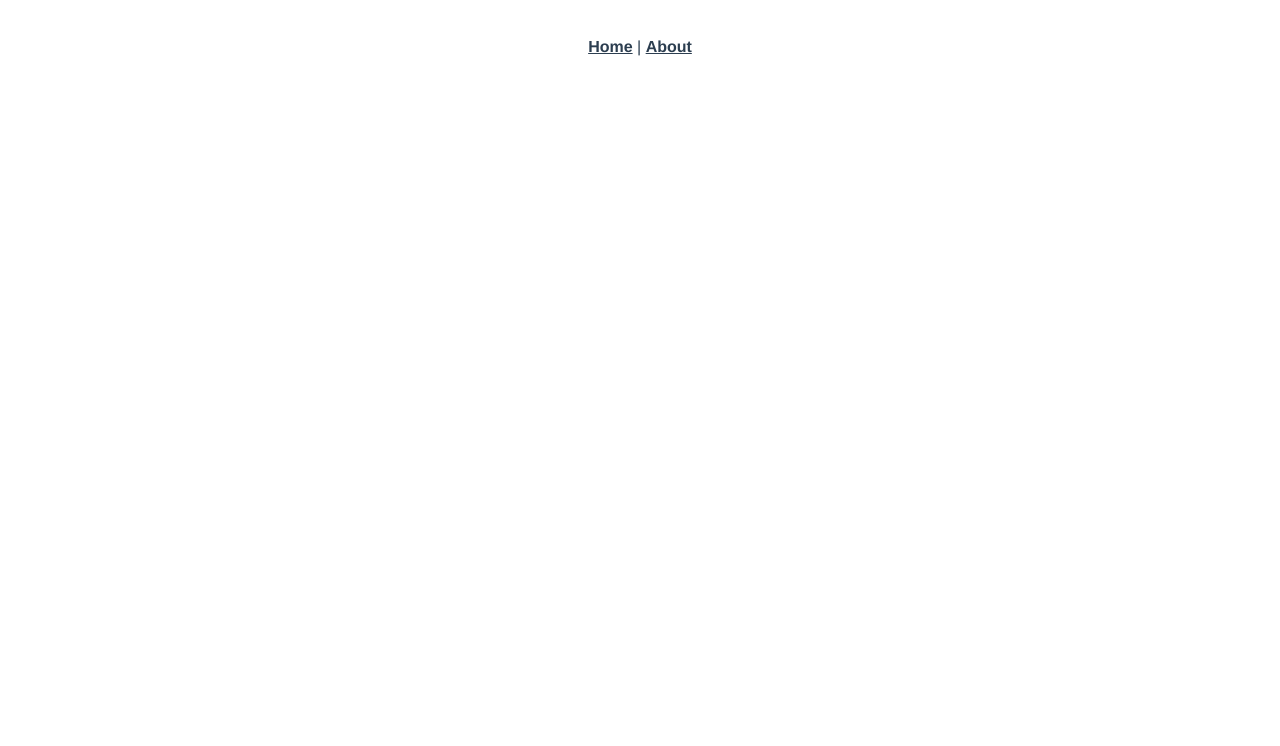
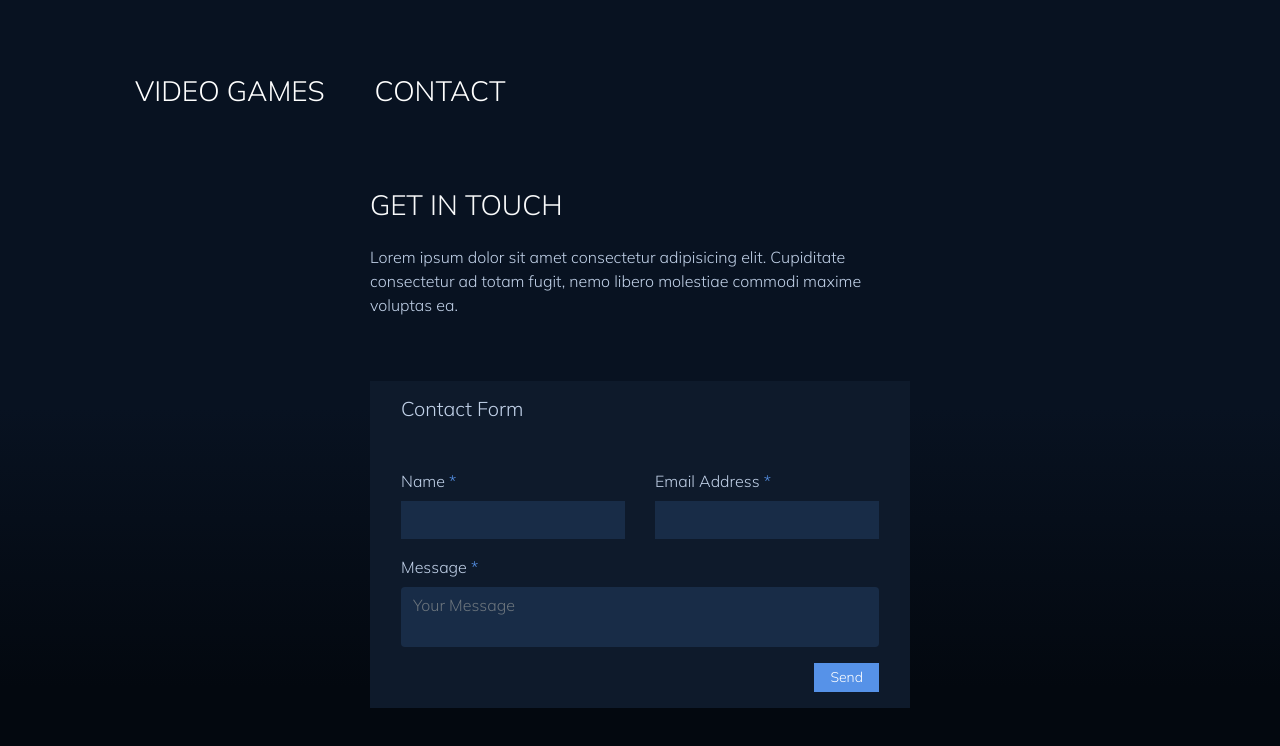
Before and after one commit to moulahi-mo/Vue-Games_Videos, a Vue app: page /contact in a window 1280 px wide. Before the commit this address had no page. Shown: the top 746 px of the page. Built offline with nearby package versions, Linux system fonts and the light colour scheme.

Commit message:
init project

```diff
--- a/public/index.html
+++ b/public/index.html
@@ -1,17 +1,43 @@
 <!DOCTYPE html>
 <html lang="">
   <head>
-    <meta charset="utf-8">
-    <meta http-equiv="X-UA-Compatible" content="IE=edge">
-    <meta name="viewport" content="width=device-width,initial-scale=1.0">
-    <link rel="icon" href="<%= BASE_URL %>favicon.ico">
+    <meta charset="utf-8" />
+    <meta http-equiv="X-UA-Compatible" content="IE=edge" />
+    <meta name="viewport" content="width=device-width,initial-scale=1.0" />
+    <link rel="icon" href="<%= BASE_URL %>favicon.ico" />
+    <link
+      href="https://fonts.googleapis.com/icon?family=Material+Icons"
+      rel="stylesheet"
+    />
+    <link
+      rel="stylesheet"
+      href="https://cdn.jsdelivr.net/npm/bootstrap@4.5.3/dist/css/bootstrap.min.css"
+      integrity="sha384-TX8t27EcRE3e/ihU7zmQxVncDAy5uIKz4rEkgIXeMed4M0jlfIDPvg6uqKI2xXr2"
+      crossorigin="anonymous"
+    />
+    <link rel="stylesheet" href="../src/scss/style.css" />
+
     <title><%= htmlWebpackPlugin.options.title %></title>
   </head>
   <body>
     <noscript>
-      <strong>We're sorry but <%= htmlWebpackPlugin.options.title %> doesn't work properly without JavaScript enabled. Please enable it to continue.</strong>
+      <strong
+        >We're sorry but <%= htmlWebpackPlugin.options.title %> doesn't work
+        properly without JavaScript enabled. Please enable it to
+        continue.</strong
+      >
     </noscript>
     <div id="app"></div>
     <!-- built files will be auto injected -->
+    <script
+      src="https://code.jquery.com/jquery-3.5.1.slim.min.js"
+      integrity="sha384-DfXdz2htPH0lsSSs5nCTpuj/zy4C+OGpamoFVy38MVBnE+IbbVYUew+OrCXaRkfj"
+      crossorigin="anonymous"
+    ></script>
+    <script
+      src="https://cdn.jsdelivr.net/npm/bootstrap@4.5.3/dist/js/bootstrap.bundle.min.js"
+      integrity="sha384-ho+j7jyWK8fNQe+A12Hb8AhRq26LrZ/JpcUGGOn+Y7RsweNrtN/tE3MoK7ZeZDyx"
+      crossorigin="anonymous"
+    ></script>
   </body>
 </html>
--- a/src/App.vue
+++ b/src/App.vue
@@ -1,30 +1,47 @@
 <template>
-  <div id="nav">
-    <router-link to="/">Home</router-link> |
-    <router-link to="/about">About</router-link>
+  <div class="container">
+    <Navbar />
+    <router-view />
   </div>
-  <router-view/>
 </template>
+<script>
+import Navbar from './components/navbar.vue';
+export default {
+  components: { Navbar },
+};
+</script>
 
 <style lang="scss">
+@import url('https://fonts.googleapis.com/css2?family=Mulish:wght@300&display=swap');
 #app {
-  font-family: Avenir, Helvetica, Arial, sans-serif;
-  -webkit-font-smoothing: antialiased;
-  -moz-osx-font-smoothing: grayscale;
-  text-align: center;
-  color: #2c3e50;
-}
+  min-height: 100vh;
+  width: 100%;
+  box-sizing: border-box;
+  background-color: #081221;
+  background: rgb(8, 18, 33);
+  background: linear-gradient(
+    180deg,
+    rgba(8, 18, 33, 1) 51%,
+    rgba(3, 8, 15, 1) 86%
+  );
 
-#nav {
-  padding: 30px;
+  color: #c1d1e8;
+  font-family: 'Mulish', sans-serif;
 
-  a {
-    font-weight: bold;
-    color: #2c3e50;
-
-    &.router-link-exact-active {
-      color: #42b983;
-    }
+  a,
+  router-link {
+    text-decoration: none !important;
+  }
+  a,
+  button,
+  input,
+  li,
+  .card,
+  i {
+    cursor: pointer;
+    border: 0;
+    outline: 0;
+    border-radius: 0;
   }
 }
 </style>
--- a/src/components/HelloWorld.vue
+++ /dev/null
@@ -1,60 +0,0 @@
-<template>
-  <div class="hello">
-    <h1>{{ msg }}</h1>
-    <p>
-      For a guide and recipes on how to configure / customize this project,<br>
-      check out the
-      <a href="https://cli.vuejs.org" target="_blank" rel="noopener">vue-cli documentation</a>.
-    </p>
-    <h3>Installed CLI Plugins</h3>
-    <ul>
-      <li><a href="https://github.com/vuejs/vue-cli/tree/dev/packages/%40vue/cli-plugin-babel" target="_blank" rel="noopener">babel</a></li>
-      <li><a href="https://github.com/vuejs/vue-cli/tree/dev/packages/%40vue/cli-plugin-pwa" target="_blank" rel="noopener">pwa</a></li>
-      <li><a href="https://github.com/vuejs/vue-cli/tree/dev/packages/%40vue/cli-plugin-router" target="_blank" rel="noopener">router</a></li>
-      <li><a href="https://github.com/vuejs/vue-cli/tree/dev/packages/%40vue/cli-plugin-vuex" target="_blank" rel="noopener">vuex</a></li>
-    </ul>
-    <h3>Essential Links</h3>
-    <ul>
-      <li><a href="https://vuejs.org" target="_blank" rel="noopener">Core Docs</a></li>
-      <li><a href="https://forum.vuejs.org" target="_blank" rel="noopener">Forum</a></li>
-      <li><a href="https://chat.vuejs.org" target="_blank" rel="noopener">Community Chat</a></li>
-      <li><a href="https://twitter.com/vuejs" target="_blank" rel="noopener">Twitter</a></li>
-      <li><a href="https://news.vuejs.org" target="_blank" rel="noopener">News</a></li>
-    </ul>
-    <h3>Ecosystem</h3>
-    <ul>
-      <li><a href="https://router.vuejs.org" target="_blank" rel="noopener">vue-router</a></li>
-      <li><a href="https://vuex.vuejs.org" target="_blank" rel="noopener">vuex</a></li>
-      <li><a href="https://github.com/vuejs/vue-devtools#vue-devtools" target="_blank" rel="noopener">vue-devtools</a></li>
-      <li><a href="https://vue-loader.vuejs.org" target="_blank" rel="noopener">vue-loader</a></li>
-      <li><a href="https://github.com/vuejs/awesome-vue" target="_blank" rel="noopener">awesome-vue</a></li>
-    </ul>
-  </div>
-</template>
-
-<script>
-export default {
-  name: 'HelloWorld',
-  props: {
-    msg: String
-  }
-}
-</script>
-
-<!-- Add "scoped" attribute to limit CSS to this component only -->
-<style scoped lang="scss">
-h3 {
-  margin: 40px 0 0;
-}
-ul {
-  list-style-type: none;
-  padding: 0;
-}
-li {
-  display: inline-block;
-  margin: 0 10px;
-}
-a {
-  color: #42b983;
-}
-</style>
--- /dev/null
+++ b/src/components/form-contact.vue
@@ -0,0 +1,84 @@
+<template>
+  <div class="card p-3">
+    <div class="form">
+      <div class="container">
+        <h5 class="mb-5">Contact Form</h5>
+        <div class="row">
+          <!-- ! name -->
+          <div class="col-12 col-md-6">
+            <div class="form-group">
+              <label for="">Name <span>*</span></label>
+              <input
+                type="text"
+                class="form-control"
+                name="name"
+                id=""
+                placeholder=""
+              />
+              <small class="form-text text-muted"></small>
+            </div>
+          </div>
+          <!-- ! email -->
+          <div class="col-12 col-md-6">
+            <div class="form-group">
+              <label for="">Email Address <span>*</span></label>
+              <input
+                type="email"
+                class="form-control"
+                name="email"
+                placeholder=""
+              />
+              <small class="form-text text-muted"></small>
+            </div>
+          </div>
+          <!-- ! Message -->
+          <div class="col-12">
+            <div class="form-group">
+              <label for="">Message <span>*</span></label>
+              <textarea
+                class="form-control"
+                name="message"
+                placeholder="Your Message"
+              ></textarea>
+              <small class="form-text text-muted"></small>
+            </div>
+            <!-- ! BUtton -->
+            <button
+              type="button"
+              class="btn btn-primary btn-sm ml-auto d-block px-3"
+            >
+              Send
+            </button>
+          </div>
+        </div>
+      </div>
+    </div>
+  </div>
+</template>
+
+<script>
+export default {};
+</script>
+
+<style lang="scss" scoped>
+.card {
+  background: #0e1a2b;
+
+  .form {
+    label span {
+      color: #5692e8;
+    }
+    .form-control {
+      background-color: #182c47;
+      border: 0;
+      outline: 0;
+    }
+    .btn {
+      background-color: #5692e8;
+    }
+    textarea {
+      resize: none;
+    }
+  }
+}
+</style>
--- /dev/null
+++ b/src/components/navbar.vue
@@ -0,0 +1,40 @@
+<template>
+  <ul class="nav ">
+    <!-- <div class="d-flex">
+      <h3 class="display-3 text-scondary text-uppercase mb-5 ml-3">
+        video games
+      </h3>
+      <h3 class="display-3 text-scondary text-uppercase mb-5 ml-5">contact</h3>
+    </div> -->
+    <div class="d-flex flex-column flex-sm-row">
+      <li class="mt-4">
+        <router-link :to="{ name: 'Home' }"> <h3>video games</h3> </router-link>
+      </li>
+      <li class="mt-4">
+        <router-link :to="{ name: 'Contact' }"> <h3>contact</h3> </router-link>
+      </li>
+    </div>
+  </ul>
+</template>
+
+<script>
+export default {};
+</script>
+
+<style lang="scss" scoped>
+.nav {
+  padding-top: 50px;
+  display: flex;
+  flex-direction: column;
+  li h3 {
+    text-transform: uppercase;
+    font-weight: 1.5rem;
+    margin-left: 50px;
+
+    color: #fff;
+  }
+  router-link {
+    text-decoration: none !important;
+  }
+}
+</style>
--- a/src/router/index.js
+++ b/src/router/index.js
@@ -1,25 +1,26 @@
-import { createRouter, createWebHistory } from 'vue-router'
-import Home from '../views/Home.vue'
+import { createRouter, createWebHistory } from 'vue-router';
+import Home from '../views/Home.vue';
 
 const routes = [
   {
     path: '/',
     name: 'Home',
-    component: Home
+    component: Home,
   },
   {
-    path: '/about',
-    name: 'About',
+    path: '/contact',
+    name: 'Contact',
     // route level code-splitting
     // this generates a separate chunk (about.[hash].js) for this route
     // which is lazy-loaded when the route is visited.
-    component: () => import(/* webpackChunkName: "about" */ '../views/About.vue')
-  }
-]
+    component: () =>
+      import(/* webpackChunkName: "contact" */ '../views/Contact.vue'),
+  },
+];
 
 const router = createRouter({
   history: createWebHistory(process.env.BASE_URL),
-  routes
-})
+  routes,
+});
 
-export default router
+export default router;
--- /dev/null
+++ b/src/scss/style.css
@@ -0,0 +1,27 @@
+@import url("https://fonts.googleapis.com/css2?family=Mulish:wght@300&display=swap");
+body {
+  min-height: 100vh;
+  width: 100%;
+  -webkit-box-sizing: border-box;
+          box-sizing: border-box;
+  background-color: #081221;
+  background-image: -webkit-gradient(linear, left top, right bottom, from(#081221), to(#03080f));
+  background-image: linear-gradient(to bottom right, #081221, #03080f);
+  color: #c1d1e8;
+  font-family: 'Mulish', sans-serif;
+}
+
+body a,
+body router-link {
+  text-decoration: none !important;
+}
+
+body a,
+body button,
+body li,
+body i {
+  cursor: pointer;
+  border: 0;
+  outline: 0;
+}
+/*# sourceMappingURL=style.css.map */
--- /dev/null
+++ b/src/scss/style.scss
@@ -0,0 +1,24 @@
+@import url('https://fonts.googleapis.com/css2?family=Mulish:wght@300&display=swap');
+
+body {
+  min-height: 100vh;
+  width: 100%;
+  box-sizing: border-box;
+  background-color: #081221;
+  background-image: linear-gradient(to bottom right, #081221, #03080f);
+  color: #c1d1e8;
+  font-family: 'Mulish', sans-serif;
+
+  a,
+  router-link {
+    text-decoration: none !important;
+  }
+  a,
+  button,
+  li,
+  i {
+    cursor: pointer;
+    border: 0;
+    outline: 0;
+  }
+}
--- a/src/views/About.vue
+++ /dev/null
@@ -1,5 +0,0 @@
-<template>
-  <div class="about">
-    <h1>This is an about page</h1>
-  </div>
-</template>
--- /dev/null
+++ b/src/views/Contact.vue
@@ -0,0 +1,35 @@
+<template>
+  <div class="row">
+    <div
+      class="col-12 col-md-6 mx-auto contact d-flex flex-column align-items-start mt-5"
+    >
+      <h3 class=" text-uppercase  text-light my-4">
+        get in touch
+      </h3>
+      <p class="text-left">
+        Lorem ipsum dolor sit amet consectetur adipisicing elit. Cupiditate
+        consectetur ad totam fugit, nemo libero molestiae commodi maxime
+        voluptas ea.
+      </p>
+      <FormContact class="mt-5" />
+    </div>
+    <!-- <div class="col-12 col-md-6 mx-auto mt-5">
+      <FormContact />
+    </div> -->
+  </div>
+</template>
+
+<script>
+import FormContact from '../components/form-contact';
+export default {
+  components: {
+    FormContact,
+  },
+};
+</script>
+
+<style lang="scss" scoped>
+.row {
+  color: #c1d1e8;
+}
+</style>
--- a/src/views/Home.vue
+++ b/src/views/Home.vue
@@ -1,18 +1,8 @@
-<template>
-  <div class="home">
-    <img alt="Vue logo" src="../assets/logo.png">
-    <HelloWorld msg="Welcome to Your Vue.js App"/>
-  </div>
-</template>
+<template> </template>
 
 <script>
-// @ is an alias to /src
-import HelloWorld from '@/components/HelloWorld.vue'
-
 export default {
   name: 'Home',
-  components: {
-    HelloWorld
-  }
-}
+  components: {},
+};
 </script>
```
Also changed, not shown: 1 other file (tests, documents, lock files or other folders).
